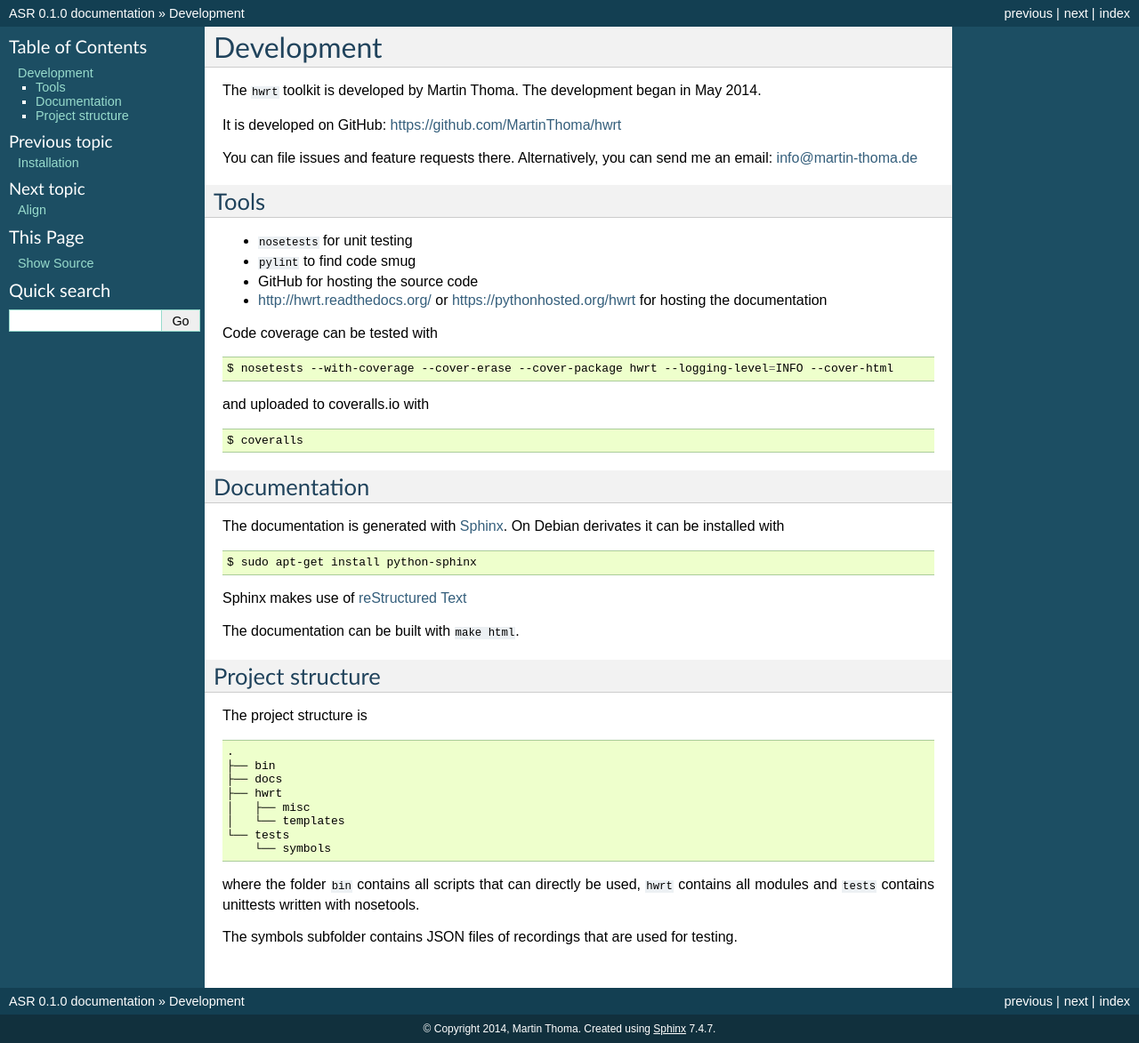
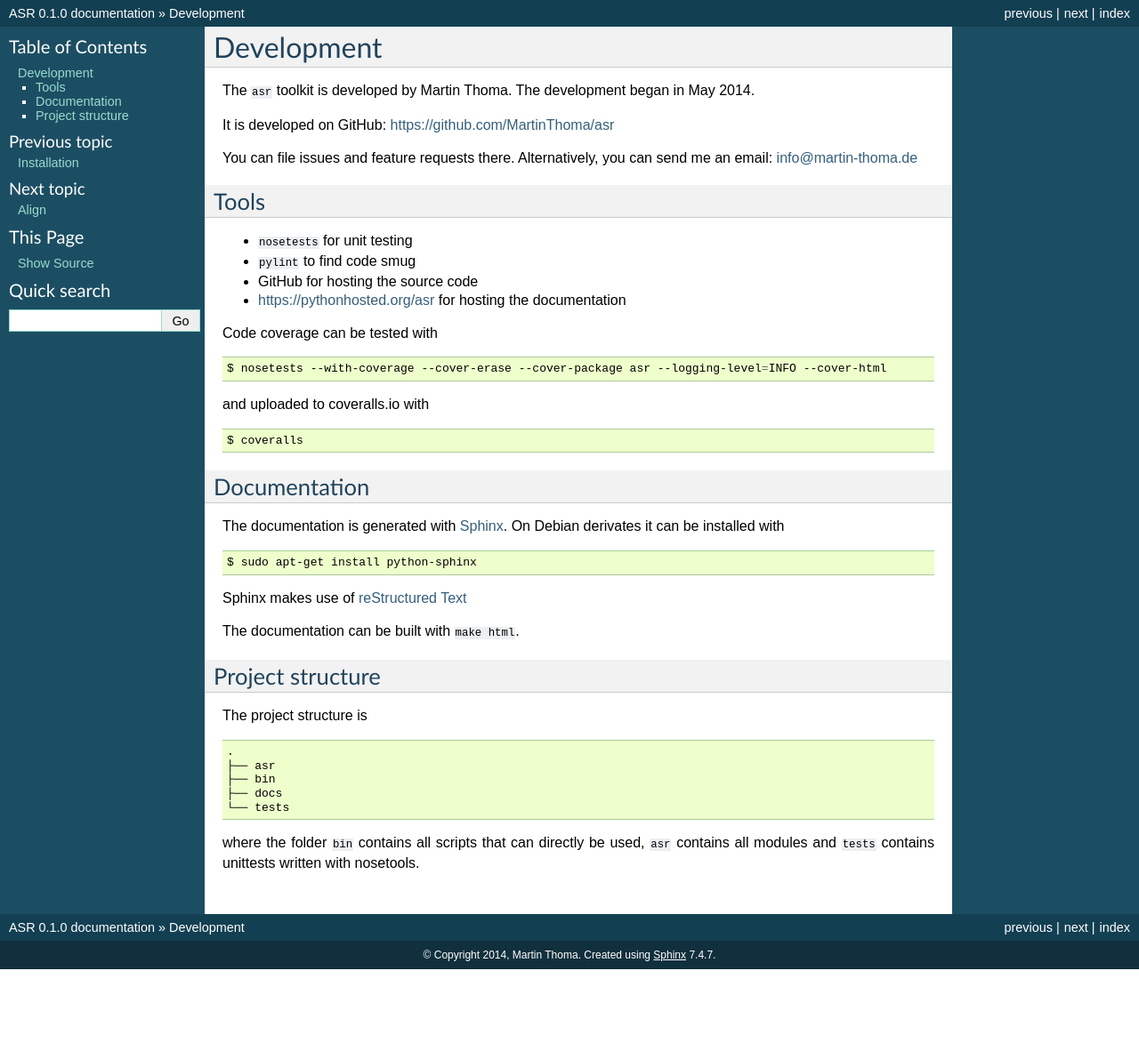
Before and after one commit to MartinThoma/asr, a Sphinx documentation site: the page built from docs/source/development.rst, in a window 1280 px wide. Shown: the whole page at 89% size. Built offline with Sphinx 7.4.7, drawn with Linux system fonts in a browser that asks for light colours; after the commit the page ends 1090 px from its top, so only the background shows below that.

Commit message:
adjusted (hwrt->asr)

```diff
--- a/docs/source/development.rst
+++ b/docs/source/development.rst
@@ -1,10 +1,10 @@
 Development
 ===========
 
-The ``hwrt`` toolkit is developed by Martin Thoma. The development began in
+The ``asr`` toolkit is developed by Martin Thoma. The development began in
 May 2014.
 
-It is developed on GitHub: https://github.com/MartinThoma/hwrt
+It is developed on GitHub: https://github.com/MartinThoma/asr
 
 You can file issues and feature requests there. Alternatively, you can send
 me an email: info@martin-thoma.de
@@ -15,14 +15,14 @@ Tools
 * ``nosetests`` for unit testing
 * ``pylint`` to find code smug
 * GitHub for hosting the source code
-* http://hwrt.readthedocs.org/ or https://pythonhosted.org/hwrt for hosting the documentation
+* https://pythonhosted.org/asr for hosting the documentation
 
 
 Code coverage can be tested with
 
 .. code:: bash
 
-    $ nosetests --with-coverage --cover-erase --cover-package hwrt --logging-level=INFO --cover-html
+    $ nosetests --with-coverage --cover-erase --cover-package asr --logging-level=INFO --cover-html
 
 and uploaded to coveralls.io with
 
@@ -55,18 +55,12 @@ The project structure is
 ::
 
     .
+    ├── asr
     ├── bin
     ├── docs
-    ├── hwrt
-    │   ├── misc
-    │   └── templates
     └── tests
-        └── symbols
 
 
 where the folder ``bin`` contains all scripts that can directly be used,
-``hwrt`` contains all modules and ``tests`` contains unittests written with
+``asr`` contains all modules and ``tests`` contains unittests written with
 nosetools.
-
-The symbols subfolder contains JSON files of recordings that are used for
-testing.
```
